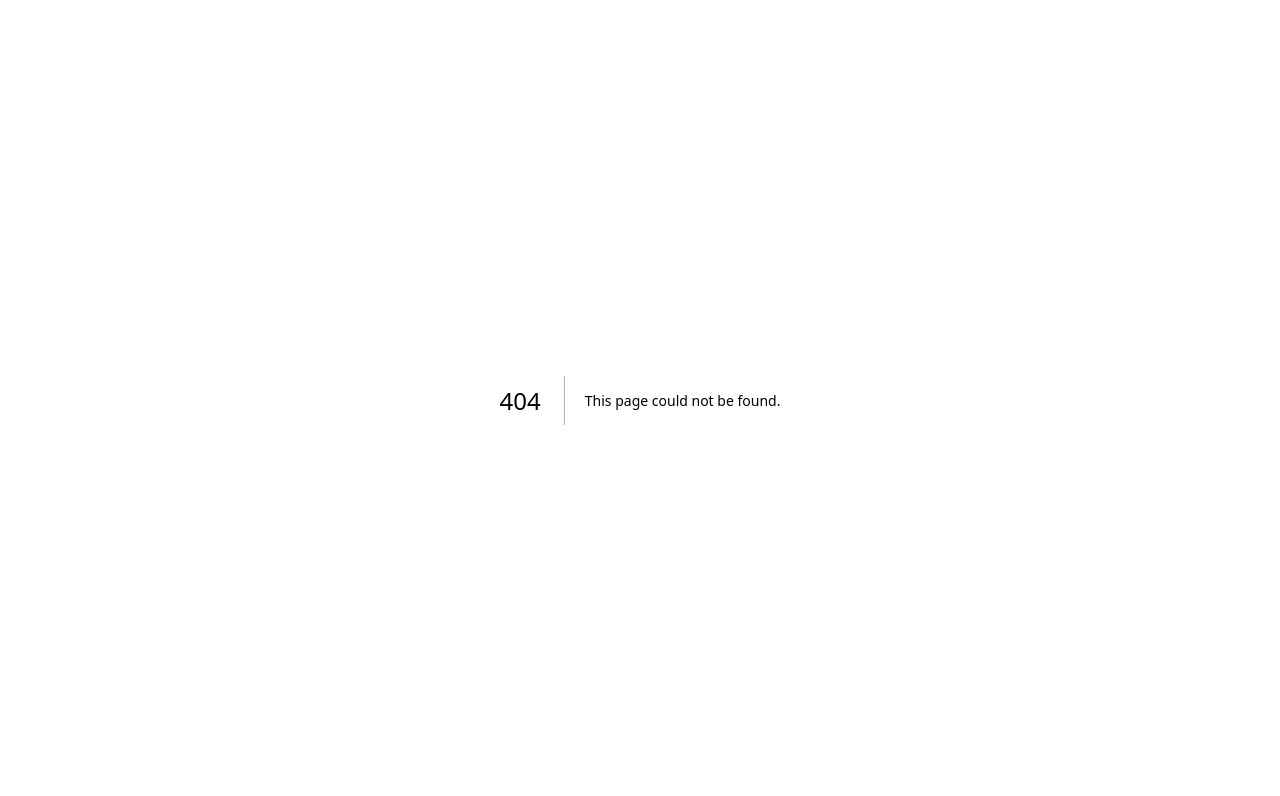
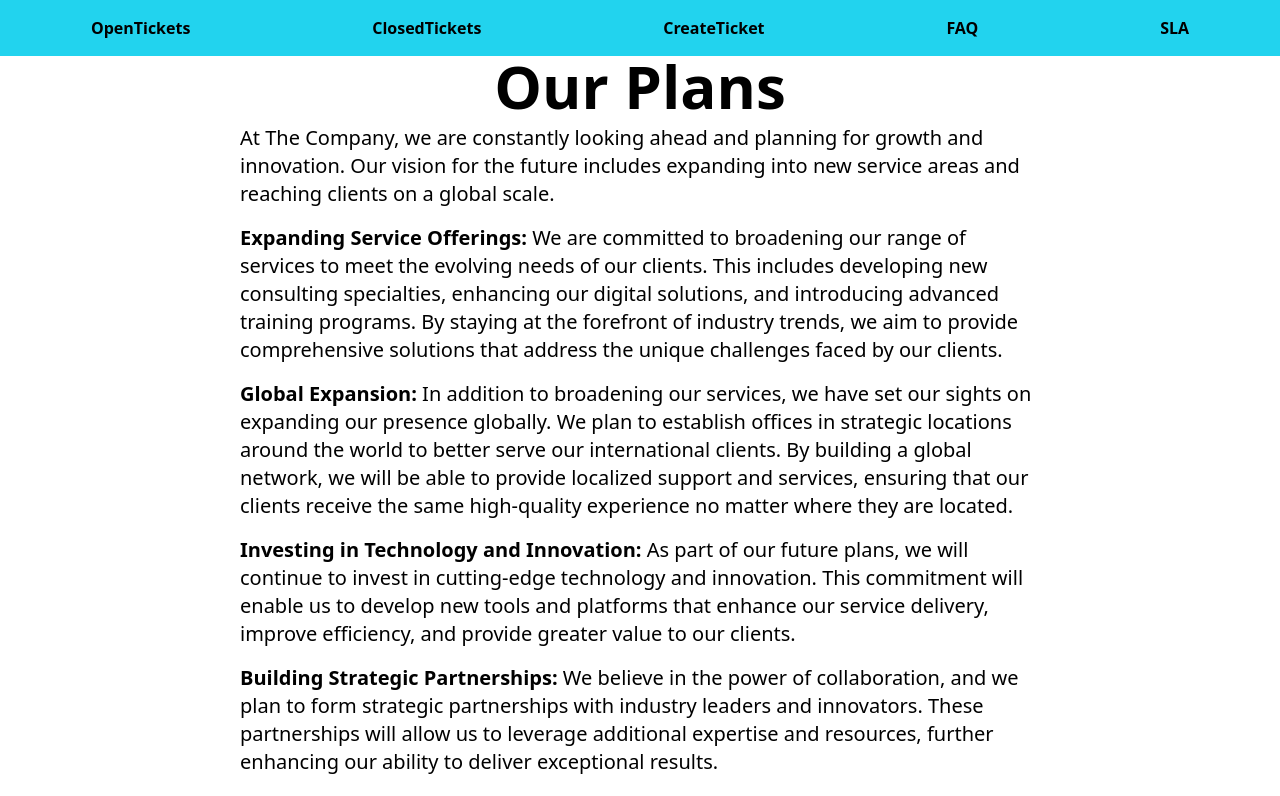
Before and after one commit to Ben-R-K/TicketSide, a Next.js app in the folder ticketsystem/: page /FAQ/OurPlans in a window 1280 px wide. Before the commit this address had no page. Shown: the top 796 px of the page. Built offline with nearby package versions, Linux system fonts and the light colour scheme.

Commit message:
Created FAQ

```diff
--- a/ticketsystem/app/CreateTicket/page.tsx
+++ b/ticketsystem/app/CreateTicket/page.tsx
@@ -1,7 +1,6 @@
 "use client";
 
 import React, { useState } from "react";
-import MenueBar from "../MenueBar";
 
 const CreateTicketPage: React.FC = () => {
   const [headline, setHeadline] = useState("");
@@ -16,16 +15,13 @@ const CreateTicketPage: React.FC = () => {
 
   return (
     <div>
-      {/* Top Navigation Bar */}
-      <MenueBar />
-
       {/* Create Ticket Form */}
-      <div>
+      <div className="grid">
         <h1 className="flex justify-center text-xl font-bold mt-5">
           Create a New Ticket
         </h1>
         <form
-          className="bg-cyan-400 grid justify-items-center"
+          className="bg-cyan-400 grid justify-items-center justify-self-center py-2 px-12 rounded-md"
           onSubmit={handleSubmit}
         >
           <label htmlFor="headline">Ticket Headline:</label>
@@ -54,8 +50,8 @@ const CreateTicketPage: React.FC = () => {
             </select>
           </div>
 
-          <div>
-            <label>Priority Level</label>
+          <div className="grid">
+            <label className="justify-self-center">Priority Level:</label>
             <div>
               {["Low", "Medium", "High"].map((level) => (
                 <label key={level}>
--- /dev/null
+++ b/ticketsystem/app/FAQ/OurHistory/page.tsx
@@ -0,0 +1,22 @@
+
+export default function(){
+    return(
+        <div className="grid">
+            <div className="justify-self-center mb-2">
+                <h1 className="font-bold text-6xl">Our History</h1>
+            </div>
+            <div className="text-xl mx-60">
+                <p>
+                The Company was founded in 1922 with a mission to provide high-quality services and solutions to clients worldwide.
+                Starting as a small firm with a handful of dedicated professionals, we have grown exponentially over the years.
+                Our commitment to excellence, innovation, and customer satisfaction has allowed us to expand our services and reach new markets.
+                </p>
+                <p>
+                Throughout our journey, we have successfully completed numerous projects, developed long-lasting relationships with our clients,
+                and built a reputation for reliability and professionalism.
+                Today, we are proud to be a leader in our industry, recognized for our quality service and innovative solutions.
+                </p>
+            </div>
+        </div>
+    );
+}
--- /dev/null
+++ b/ticketsystem/app/FAQ/OurPlans/page.tsx
@@ -0,0 +1,27 @@
+
+export default function(){
+    return(
+        <div className="grid">
+        <div className="justify-self-center mb-2">
+                <h1 className="font-bold text-6xl">Our Plans</h1>
+            </div>
+            <div className="text-xl mx-60">
+                At The Company, we are constantly looking ahead and planning for growth and innovation.
+                Our vision for the future includes expanding into new service areas and reaching clients on a global scale.
+                <div className="my-4"><p className="font-bold inline">Expanding Service Offerings:</p> We are committed to broadening our range of services to meet the evolving needs of our clients.
+                This includes developing new consulting specialties, enhancing our digital solutions, and introducing advanced training programs.
+                By staying at the forefront of industry trends, we aim to provide comprehensive solutions that address the unique challenges faced by our clients.</div>
+                <div className="my-4"><p className="font-bold inline">Global Expansion:</p> In addition to broadening our services, we have set our sights on expanding our presence globally.
+                We plan to establish offices in strategic locations around the world to better serve our international clients.
+                By building a global network, we will be able to provide localized support and services, ensuring that our clients receive the same high-quality experience no matter where they are located.</div>
+                <div className="my-4"><p className="font-bold inline">Investing in Technology and Innovation:</p> As part of our future plans, we will continue to invest in cutting-edge technology and innovation.
+                This commitment will enable us to develop new tools and platforms that enhance our service delivery, improve efficiency, and provide greater value to our clients.</div>
+                <div className="my-4"><p className="font-bold inline">Building Strategic Partnerships:</p> We believe in the power of collaboration, and we plan to form strategic partnerships with industry leaders and innovators.
+                These partnerships will allow us to leverage additional expertise and resources, further enhancing our ability to deliver exceptional results.</div>
+
+                Our goal is to become a global leader in our field, known for our comprehensive service offerings, innovative solutions, and commitment to client success.
+                As we grow and evolve, we will continue to put our clients first, ensuring that they remain at the core of everything we do.
+            </div>
+        </div>
+    );
+}
--- /dev/null
+++ b/ticketsystem/app/FAQ/OurServices/page.tsx
@@ -0,0 +1,24 @@
+
+export default function(){
+    return(
+        <div className="grid">
+            <div className="justify-self-center mb-2">
+                <h1 className="font-bold text-6xl">Who we are</h1>
+            </div>
+            <div className="text-xl mx-60">
+                <p>
+                At The Company, we pride ourselves on offering a wide range of services designed to meet the needs of our diverse clientele. Our services include:
+                </p>
+                <div className="mt-5">
+                <p>Our core values include:</p>
+                <div><p className="font-bold inline">Consulting Services:</p> We provide expert advice and strategic planning to help businesses and individuals achieve their goals.</div>
+                <div><p className="font-bold inline">Product Development:</p> Our team specializes in designing, developing, and launching innovative products that meet market demands.</div>
+                <div><p className="font-bold inline">Customer Support:</p> We offer dedicated customer support to ensure that our clients receive the assistance they need, whenever they need it.</div>
+                <div><p className="font-bold inline">Training and Workshops:</p> We conduct training sessions and workshops to help our clients develop the necessary skills and knowledge to excel in their fields.</div>
+                <div><p className="font-bold inline">Digital Solutions:</p> Our digital services include website development, app development, and digital marketing strategies tailored to your business needs.</div>
+                </div>
+            <div className="mt-5">Whether you're a small startup or a large enterprise, we have the expertise to support your success.</div>
+            </div>
+        </div>
+    );
+}
--- /dev/null
+++ b/ticketsystem/app/FAQ/WhoAreWe/page.tsx
@@ -0,0 +1,25 @@
+
+export default function(){
+    return(
+        <div className="grid">
+            <div className="justify-self-center mb-2">
+                <h1 className="font-bold text-6xl">Who we are</h1>
+            </div>
+            <div className="text-xl mx-60">
+                <p>
+                We are The Company, a team of passionate professionals dedicated to helping our clients succeed.
+                Our team is made up of experts from various fields, including consulting, technology, customer support, and training.
+                We believe in the power of collaboration and innovation, and we work tirelessly to deliver the best possible outcomes for our clients.
+                </p>
+                <div className="mt-5">
+                <p>Our core values include:</p>
+                <div><p className="font-bold inline">Integrity:</p> We believe in honesty and transparency in all our dealings.</div>
+                <div><p className="font-bold inline">Customer Focus:</p> Our clients are at the heart of everything we do. We strive to exceed their expectations and deliver outstanding results.</div>
+                <div><p className="font-bold inline">Innovation:</p> We are committed to staying ahead of industry trends and using the latest technologies to provide cutting-edge solutions.</div>
+                <div><p className="font-bold inline">Excellence:</p> We take pride in our work and aim for the highest standards of quality in every project we undertake.</div>
+                </div>
+            <div className="mt-5">At The Company, we are not just a service provider; we are a partner in your success.</div>
+            </div>
+        </div>
+    );
+}
--- /dev/null
+++ b/ticketsystem/app/FAQ/page.tsx
@@ -0,0 +1,19 @@
+
+export default function FAQ(){
+    return(
+        <div className="grid grid-cols-5 mt-20 mb-5">
+            <a className="flex justify-center" href="/FAQ/OurServices">
+                <h1 className="bg-cyan-400 p-3 rounded-md font-bold text-2xl transition ease-in-out hover:scale-110 duration-300">What are our services?</h1>
+            </a>
+            <a className="flex justify-center" href="/FAQ/OurHistory">
+                <h1 className="bg-cyan-400 p-3 rounded-md font-bold text-2xl transition ease-in-out hover:scale-110 duration-300">Our history?</h1>
+            </a>
+            <a className="flex justify-center" href="/FAQ/WhoAreWe">
+                <h1 className="bg-cyan-400 p-3 rounded-md font-bold text-2xl transition ease-in-out hover:scale-110 duration-300">Who are we?</h1>
+            </a>
+            <a className="flex justify-center" href="/FAQ/OurPlans">
+                <h1 className="bg-cyan-400 p-3 rounded-md font-bold text-2xl transition ease-in-out hover:scale-110 duration-300">What are our plans for the future?</h1>
+            </a>
+        </div>
+    );
+}
--- a/ticketsystem/app/FrontPage.tsx
+++ b/ticketsystem/app/FrontPage.tsx
@@ -1,9 +1,7 @@
 "use client"
-import MenueBar from "./MenueBar";
 export default function FrontPage(){
     return(
         <div className="grid">
-            <MenueBar/>
             <div className="flex">
                 <ul className="mt-2">
 
--- a/ticketsystem/app/MenueBar.tsx
+++ b/ticketsystem/app/MenueBar.tsx
@@ -2,8 +2,8 @@
 import Link from "next/link"
 
 export default function MenueBar(){
-    return <div className="flex justify-around mt-2 font-bold">
-    <a className="hover:bg-blue-500 rounded p-2 " href="/">OpenTickets</a>
+    return <div className="flex bg-cyan-400 justify-around py-2 font-bold">
+    <a className="hover:bg-blue-500 rounded p-2" href="/">OpenTickets</a>
     <a className="hover:bg-blue-500 rounded p-2" href="/">ClosedTickets</a>
     <a className="hover:bg-blue-500 rounded p-2" href="/CreateTicket">CreateTicket</a>
     <a className="hover:bg-blue-500 rounded p-2" href="/FAQ">FAQ</a>
--- a/ticketsystem/app/SLA/page.tsx
+++ b/ticketsystem/app/SLA/page.tsx
@@ -1,13 +1,9 @@
 "use client";
- import MenueBar from "../MenueBar";
 import React from "react";
 
 const SLAForm: React.FC = () => {
   return (
     <div>
-      {/* Top Navigation Bar */}
-      <MenueBar/>
-
       {/* Top Section with Full-Width Image and Company Info */}
       <div className="bg-cyan-400">
       <header>
--- a/ticketsystem/app/layout.tsx
+++ b/ticketsystem/app/layout.tsx
@@ -1,4 +1,5 @@
 import "@/app/global.css"
+import MenueBar from "./MenueBar"
 export const metadata = {
   title: 'Next.js',
   description: 'Generated by Next.js',
@@ -14,6 +15,8 @@ export default function RootLayout({
       <body className="h-screen">
         <div id="container" className="min-h-screen">
           <div id="main" className="overflow-auto">
+          {/* Top Navigation Bar */}
+          <MenueBar/>
           {children}
           </div>
         </div>
```
Also changed, not shown: 1 other file (tests, documents, lock files or other folders).
